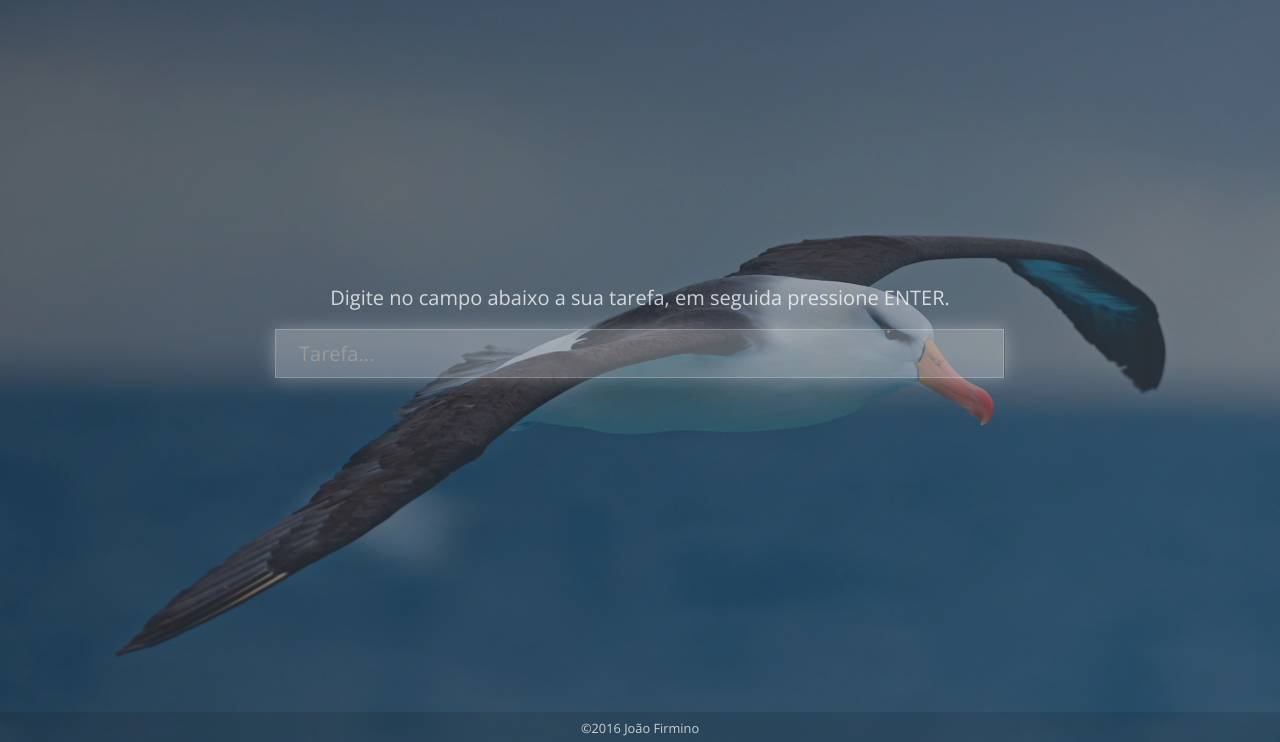
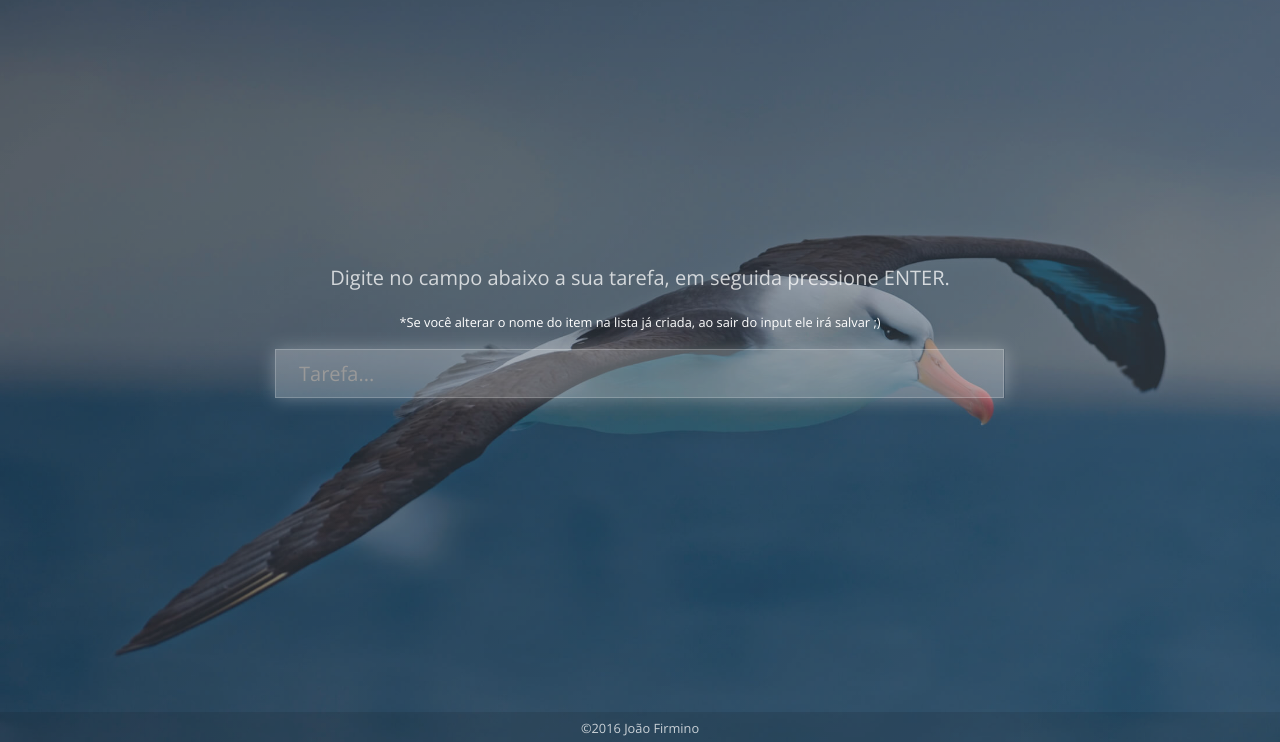
Before and after one commit to firminoweb/ng-todo, a website: page index.html in a window 1280 px wide. Shown: the part 58-800 px from the top of the page. Drawn offline with nearby package versions, Linux system fonts and the light colour scheme.

Commit message:
texto explicativo

```diff
--- a/index.html
+++ b/index.html
@@ -48,6 +48,7 @@
 
 						<div class="m-b-2">
 				        	<p class="text-opac lead">Digite no campo abaixo a sua tarefa, em seguida pressione ENTER.</p>
+				        	<p><small>*Se você alterar o nome do item na lista já criada, ao sair do input ele irá salvar ;)</small></p>
 
 							<form class="input-group" id="todo-form" ng-submit="addTodo()">
 						      <input type="text" class="form-control form-control-lg form-control-opac input-outer" autofocus="" ng-model="newTodo" placeholder="Tarefa...">
```
